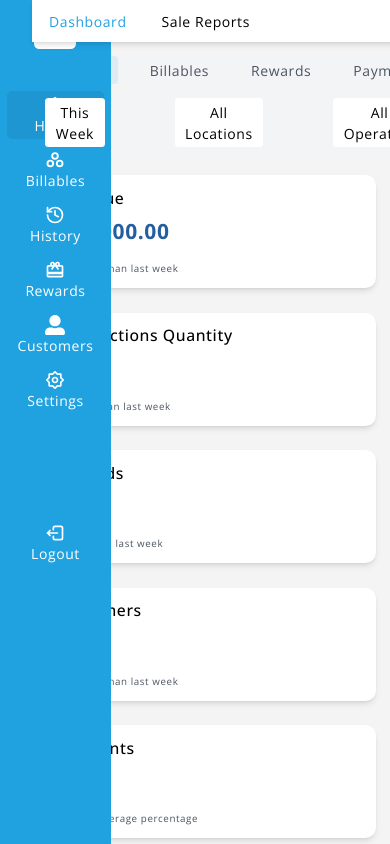
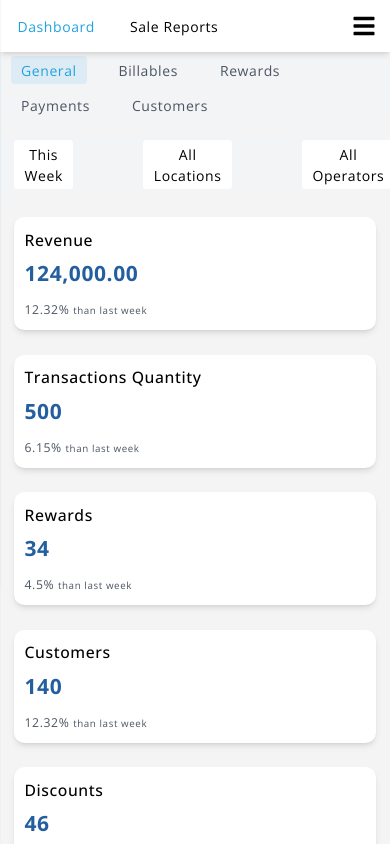
Before and after one commit to babatunde-odedina/my-pos-app, a React (Vite) app: page /home/dashboard/general in a window 390 px wide. Built offline with nearby package versions, Linux system fonts and the light colour scheme; what chartjs-plugin-datalabels would draw is missing.

Commit message:
Made the app more responsive

```diff
--- a/src/components/Barchart.jsx
+++ b/src/components/Barchart.jsx
@@ -32,7 +32,7 @@ const BarChart = ({ title, data }) => {
   return (
     <div className='mb-4'>
       <h2 className='text-lg italic mb-2'>{title}</h2>
-      <div style={{ height: '300px' }}>
+      <div>
         <Bar data={data} options={options} />
       </div>{' '}
     </div>
--- a/src/components/MiniTopbar.jsx
+++ b/src/components/MiniTopbar.jsx
@@ -2,14 +2,14 @@ import { NavLink } from 'react-router-dom';
 
 const MiniTopbar = () => {
   return (
-    <div className='px-3 mb-2 flex items-left bg-gray-100'>
+    <div className='px-3 mb-2 sm:mb-0 flex flex-wrap items-left bg-gray-100'>
       <NavLink
         to='/home/dashboard/general'
         className={({ isActive }) =>
           `px-3 py-1 rounded ${
             isActive
-              ? 'text-customBlue bg-customBlue bg-opacity-10 mr-6'
-              : 'text-gray-600 hover:text-customBlue hover:bg-customBlue hover:bg-opacity-10 mr-6'
+              ? 'text-customBlue bg-customBlue bg-opacity-10 mr-6 mb-2 sm:mb-0'
+              : 'text-gray-600 hover:text-customBlue hover:bg-customBlue hover:bg-opacity-10 mr-6 mb-2 sm:mb-0'
           }`
         }
       >
@@ -20,8 +20,8 @@ const MiniTopbar = () => {
         className={({ isActive }) =>
           `px-3 py-1 rounded ${
             isActive
-              ? 'text-customBlue bg-customBlue bg-opacity-10 mr-6'
-              : 'text-gray-600 hover:text-customBlue hover:bg-customBlue hover:bg-opacity-10 mr-6'
+              ? 'text-customBlue bg-customBlue bg-opacity-10 mr-6 mb-2 sm:mb-0'
+              : 'text-gray-600 hover:text-customBlue hover:bg-customBlue hover:bg-opacity-10 mr-6 mb-2 sm:mb-0'
           }`
         }
       >
@@ -32,8 +32,8 @@ const MiniTopbar = () => {
         className={({ isActive }) =>
           `px-3 py-1 rounded ${
             isActive
-              ? 'text-customBlue bg-customBlue bg-opacity-10 mr-6'
-              : 'text-gray-600 hover:text-customBlue hover:bg-customBlue hover:bg-opacity-10 mr-6'
+              ? 'text-customBlue bg-customBlue bg-opacity-10 mr-6 mb-2 sm:mb-0'
+              : 'text-gray-600 hover:text-customBlue hover:bg-customBlue hover:bg-opacity-10 mr-6 mb-2 sm:mb-0'
           }`
         }
       >
@@ -44,8 +44,8 @@ const MiniTopbar = () => {
         className={({ isActive }) =>
           `px-3 py-1 rounded ${
             isActive
-              ? 'text-customBlue bg-customBlue bg-opacity-10 mr-6'
-              : 'text-gray-600 hover:text-customBlue hover:bg-customBlue hover:bg-opacity-10 mr-6'
+              ? 'text-customBlue bg-customBlue bg-opacity-10 mr-6 mb-2 sm:mb-0'
+              : 'text-gray-600 hover:text-customBlue hover:bg-customBlue hover:bg-opacity-10 mr-6 mb-2 sm:mb-0'
           }`
         }
       >
@@ -56,8 +56,8 @@ const MiniTopbar = () => {
         className={({ isActive }) =>
           `px-3 py-1 rounded ${
             isActive
-              ? 'text-customBlue bg-customBlue bg-opacity-10 mr-4'
-              : 'text-gray-600 hover:text-customBlue hover:bg-customBlue hover:bg-opacity-10 mr-4'
+              ? 'text-customBlue bg-customBlue bg-opacity-10 mr-4 mb-2 sm:mb-0'
+              : 'text-gray-600 hover:text-customBlue hover:bg-customBlue hover:bg-opacity-10 mr-4 mb-2 sm:mb-0'
           }`
         }
       >
--- a/src/components/PaymentSummary.jsx
+++ b/src/components/PaymentSummary.jsx
@@ -1,6 +1,6 @@
 const PaymentSummary = ({ colors }) => {
   return (
-    <div className='w-1/2  p-2 ml-5'>
+    <div className='md:w-1/2 p-4 md:ml-5 mx-auto'>
       <div className='mb-4'>
         <h3 className='text-textColor font-bold mb-2'>
           Debit Card Payments Breakdown
--- a/src/components/Sidebar.jsx
+++ b/src/components/Sidebar.jsx
@@ -35,7 +35,7 @@ const Sidebar = () => {
   return (
     <aside className='w-1/10 bg-customBlue text-white flex flex-col items-center p-2'>
       {/* Logo */}
-      <img src={Logo} alt='Logo' className='mb-12 w-12 h-12 rounded-md' />
+      <img src={Logo} alt='Logo' className='mb-12 w-16 h-16 rounded-md' />
 
       {/* Navigation Links */}
       <nav className='flex flex-col space-y-2 flex-1 w-full mb-20'>
--- a/src/pages/dashboard/Billables.jsx
+++ b/src/pages/dashboard/Billables.jsx
@@ -53,7 +53,7 @@ const Billables = () => {
       <MiniTopbar />
       <FilterTopbar />
       <div className='flex flex-wrap mx-2'>
-        <div className='w-1/2 p-2'>
+        <div className='md:w-1/2 p-2'>
           <DisplayCard>
             <BarChart
               title='Top 10 Best Performance Items'
@@ -61,7 +61,7 @@ const Billables = () => {
             />
           </DisplayCard>
         </div>
-        <div className='w-1/2 mx-auto p-2'>
+        <div className='md:w-1/2 p-2'>
           <DisplayCard>
             <BarChart title='Slow Moving 10 Items' data={slowMovingData} />
           </DisplayCard>
--- a/src/pages/dashboard/Customers.jsx
+++ b/src/pages/dashboard/Customers.jsx
@@ -38,7 +38,7 @@ const Customers = () => {
           6.15% <small>than last week</small>{' '}
         </DisplayCard>
       </div>
-      <div className='w-2/3 px-4 mt-2 h-20'>
+      <div className='md:w-2/3 px-4 mt-2 h-20'>
         <DisplayCard>
           <BarChart
             title='Top 10 Customers (By transactions)'
--- a/src/pages/dashboard/Dashboard.jsx
+++ b/src/pages/dashboard/Dashboard.jsx
@@ -1,22 +1,48 @@
+import { useState } from 'react';
 import { Outlet } from 'react-router-dom';
-import Sidebar from '../../components/Sidebar'; // Adjust path
-import Topbar from '../../components/Topbar'; // Assume you have a Topbar component
+import { FaBars } from 'react-icons/fa';
+import Sidebar from '../../components/Sidebar';
+import Topbar from '../../components/Topbar';
 
 const Dashboard = () => {
+  const [isSidebarOpen, setIsSidebarOpen] = useState(false);
+
+  const toggleSidebar = () => {
+    setIsSidebarOpen(!isSidebarOpen);
+  };
+
   return (
     <div className='flex h-screen'>
       {/* Sidebar */}
-      <aside className='fixed top-0 left-0 h-full w-1/10 bg-customBlue text-white flex flex-col'>
+      <aside
+        className={`fixed top-0 left-0 h-full w-30 bg-customBlue text-white flex flex-col z-30 transition-transform transform ${
+          isSidebarOpen ? 'translate-x-0' : '-translate-x-full'
+        } md:translate-x-0 md:w-1/12`}
+      >
         <Sidebar />
       </aside>
       {/* Topbar */}
-      <header className='fixed top-0 left-[8.1%] w-full bg-white z-10 shadow-md'>
+      <header className='fixed top-0 left-0 w-full bg-white z-20 shadow-md flex justify-between items-center md:left-[8.3%] md:w-[91.7%]'>
         <Topbar />
+        <button className='p-4 md:hidden' onClick={toggleSidebar}>
+          <FaBars size={24} />
+        </button>
       </header>
       {/* Main Content */}
-      <div className='ml-[8%] mt-16 flex-1 overflow-auto '>
+      <div
+        className={`flex-1 overflow-auto mt-16 ml-0 md:ml-[8.3%] ${
+          isSidebarOpen && 'overflow-hidden'
+        }`}
+      >
         <Outlet />
       </div>
+      {/* Overlay */}
+      {isSidebarOpen && (
+        <div
+          className='fixed inset-0 bg-black bg-opacity-50 z-20 md:hidden'
+          onClick={toggleSidebar}
+        ></div>
+      )}
     </div>
   );
 };
--- a/src/pages/dashboard/Rewards.jsx
+++ b/src/pages/dashboard/Rewards.jsx
@@ -53,7 +53,7 @@ const Rewards = () => {
       <MiniTopbar />
       <FilterTopbar />
       <div className='flex flex-wrap mx-2'>
-        <div className='w-1/2 p-2'>
+        <div className='md:w-1/2 p-2'>
           <DisplayCard>
             <BarChart
               title='Top 10 Best Performance Items'
@@ -61,7 +61,7 @@ const Rewards = () => {
             />
           </DisplayCard>
         </div>
-        <div className='w-1/2 mx-auto p-2'>
+        <div className='md:w-1/2 p-2'>
           <DisplayCard>
             <BarChart title='Slow Moving 10 Items' data={slowMovingData} />
           </DisplayCard>
```
